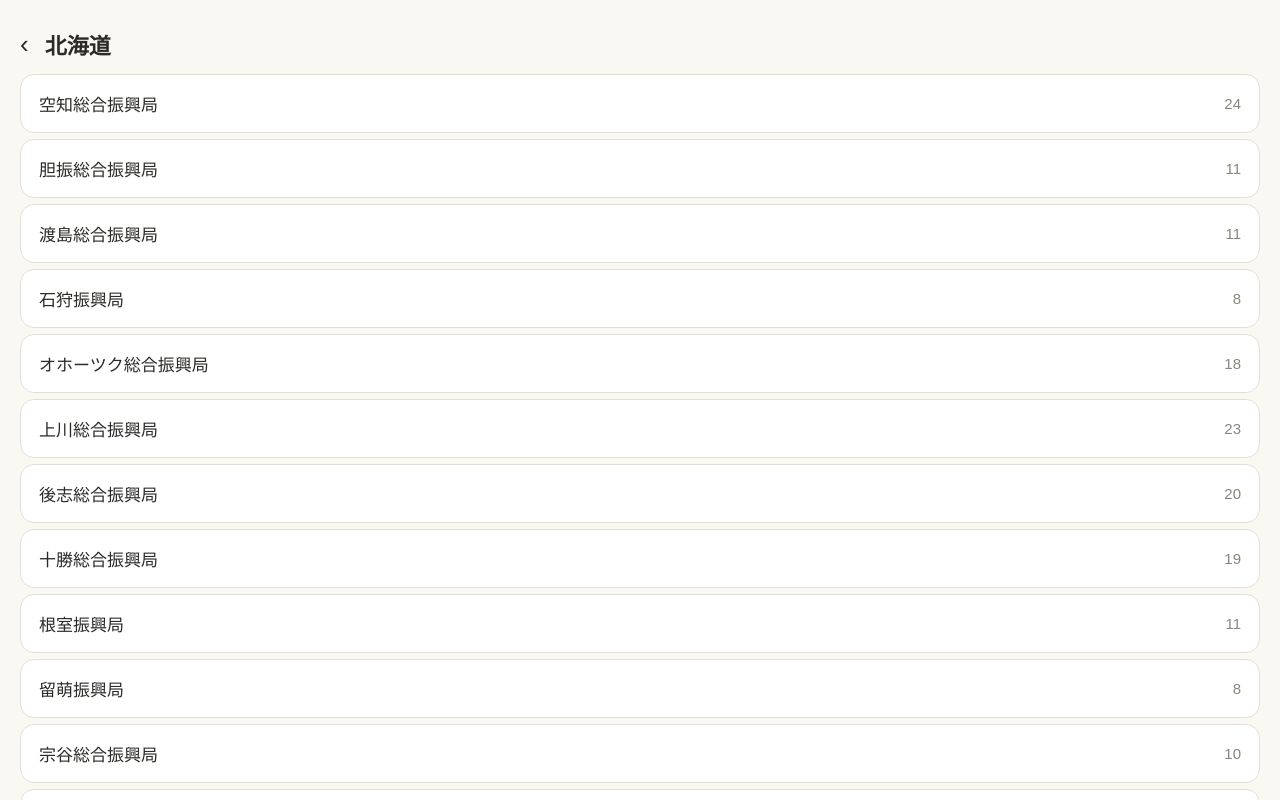
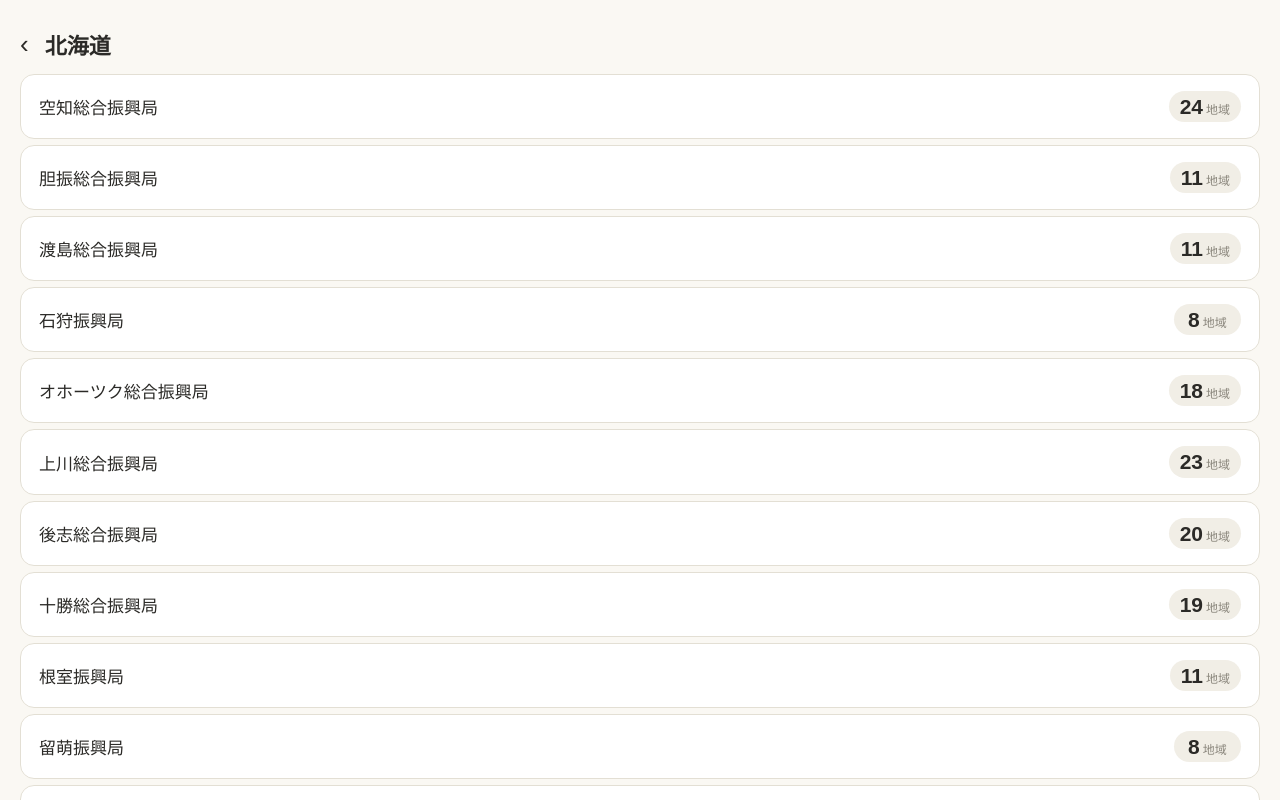
Before and after one commit to mat-der-D/four-coloring-game, a website built with Vite: page index.html in a window 1280 px wide. Both pictures are taken after a click on the button "北海道". Built offline with nearby package versions, Linux system fonts and the light colour scheme.

Commit message:
選択画面: 地域数をバッジで大きく表示、県全体を濃い色で区別
Co-Authored-By: Claude Opus 5.5 <noreply@anthropic.com>
Claude-Session: https://claude.ai/code/session_01Ejvin9cNoxXfZBMVaDtdoL

```diff
--- a/src/main.js
+++ b/src/main.js
@@ -10,11 +10,12 @@ const SVGNS = "http://www.w3.org/2000/svg";
 // 一覧（地方 -> 都道府県 -> ステージ）は src/data/stages.json。地図そのものはステージを選んだときに読む
 let selPref = null; // 都道府県の一覧を開いているときはその県
 const short = (name) => (name === "北海道" ? name : name.replace(/[都府県]$/, ""));
-function stageButton(s, label) {
+function stageButton(s, label, cls) {
   const i = STAGES.indexOf(s) >= 0 ? STAGES.indexOf(s) : STAGES.push(s) - 1;
   const b = document.createElement("button");
-  b.className = "stage";
-  b.innerHTML = `<span>${label}</span><span class="n">${s.n}</span>`;
+  b.className = "stage" + (cls ? " " + cls : "");
+  // 地域の数はステージの規模を表すので、数字を大きく見せる
+  b.innerHTML = `<span>${label}</span><span class="n"><b>${s.n}</b>地域</span>`;
   b.onclick = () => start(i);
   return b;
 }
@@ -50,8 +51,8 @@ function renderPref(p) {
   $("sel-head").hidden = true; $("pref-head").hidden = false;
   $("pref-name").textContent = p.name;
   // 分けていない県は、ステージが県全体の 1 つだけ
-  for (const s of p.stages) list.appendChild(stageButton(s, s.name === p.name ? `${p.name}全体` : s.name.replace(p.name + " ", "")));
-  if (p.whole) list.appendChild(stageButton(p.whole, `${p.name}全体`));
+  for (const s of p.stages) list.appendChild(s.name === p.name ? stageButton(s, `${p.name}全体`, "whole") : stageButton(s, s.name.replace(p.name + " ", "")));
+  if (p.whole) list.appendChild(stageButton(p.whole, `${p.name}全体`, "whole"));
   $("sel").scrollTop = 0;
 }
 $("pref-back").onclick = renderTop;
--- a/src/style.css
+++ b/src/style.css
@@ -10,7 +10,8 @@
   .dots{display:inline-flex;gap:4px;margin-left:8px;vertical-align:middle}
   .dots i{width:10px;height:10px;border-radius:50%;display:block}
   .stage{display:flex;align-items:center;justify-content:space-between;width:100%;padding:16px 18px;margin-bottom:10px;border:1px solid #e3dfd4;border-radius:14px;background:#fff;font-size:17px;color:var(--ink);cursor:pointer}
-  .stage .n{color:var(--sub);font-size:15px;font-variant-numeric:tabular-nums}
+  .stage .n{display:inline-flex;align-items:baseline;justify-content:center;min-width:5.6em;gap:3px;flex:none;margin-left:12px;padding:4px 11px;border-radius:999px;background:var(--paper);color:var(--sub);font-size:12px;font-variant-numeric:tabular-nums}
+  .stage .n b{font-size:21px;font-weight:700;color:var(--ink);line-height:1.1}
   /* game */
   header{display:flex;align-items:center;gap:10px;padding:10px 12px;border-bottom:1px solid #ebe7dd;background:var(--bg);z-index:2}
   header button{border:none;background:none;font-size:22px;padding:4px 8px;cursor:pointer;color:var(--ink)}
@@ -60,3 +61,8 @@
 #pref-head[hidden],#sel-head[hidden]{display:none}
 .stage.block-start{margin:22px 0 8px;padding:18px 18px;font-size:19px;background:var(--paper);border-color:#d8d3c7}
 .stage.block-start b{font-weight:700}
+/* 県全体: 部分のステージと区別する */
+.stage.whole{margin-top:16px;background:var(--ink);border-color:var(--ink);color:#fff;font-weight:600}
+.stage.whole .n{background:rgba(255,255,255,.14);color:rgba(255,255,255,.75)}
+.stage.whole .n b{color:#fff}
+.stage.block-start .n{background:#fff}
```
